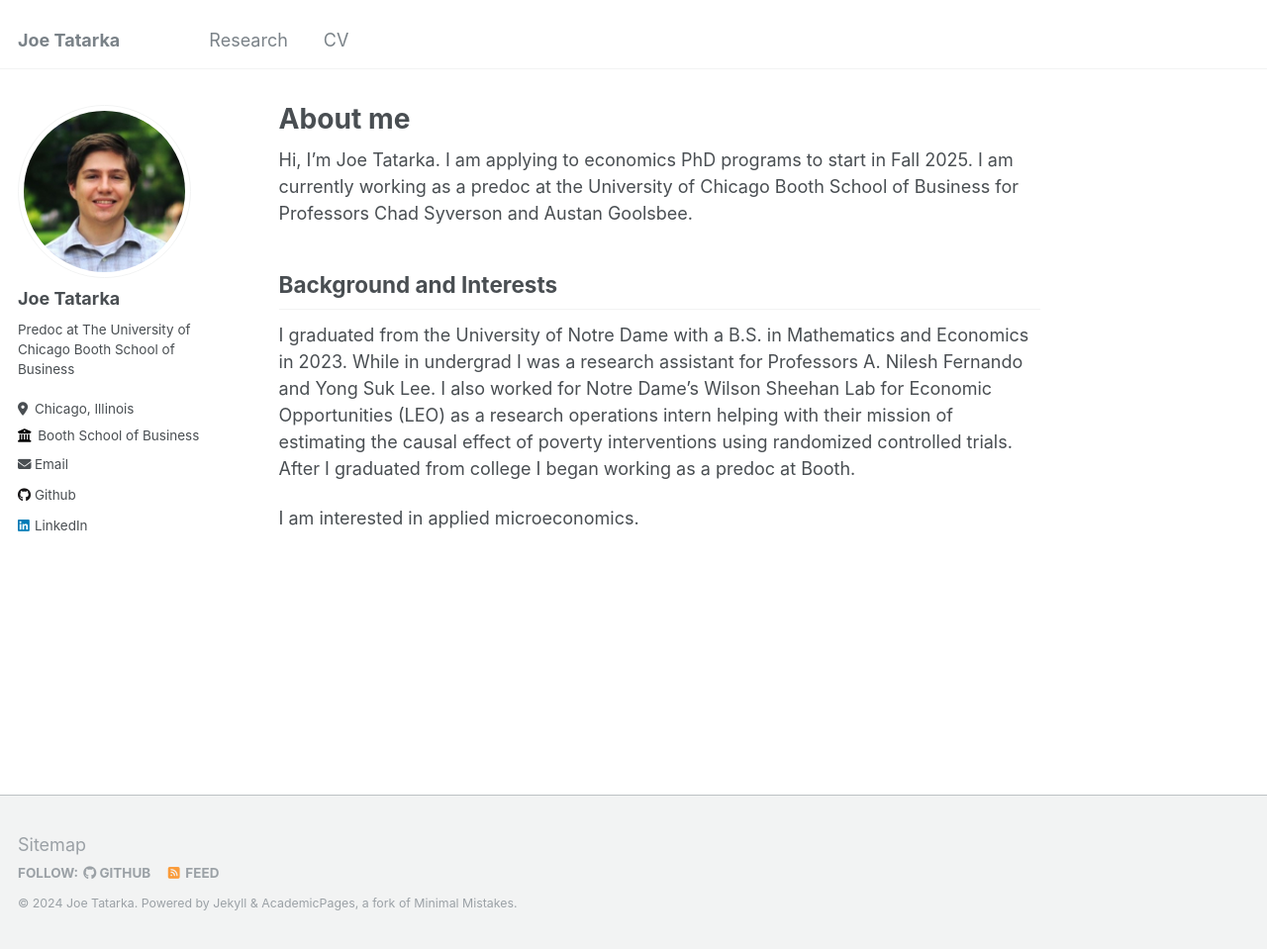
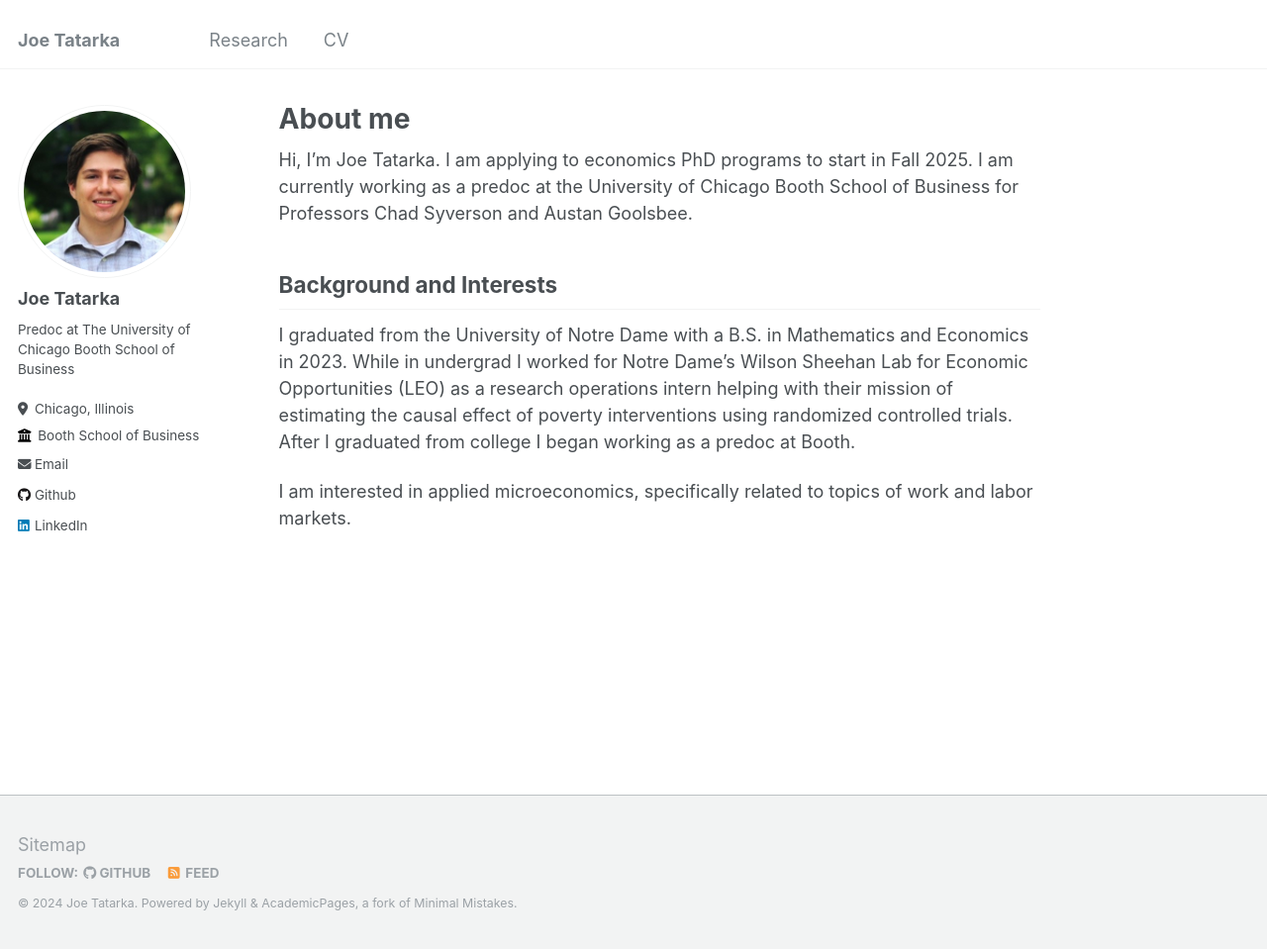
Before and after one commit to JoeTatarka/JoeTatarka.github.io, a Jekyll site: the page built from _pages/about.md, in a window 1280 px wide and 959 px high. Shown: the whole window at 99% size. Built offline with Jekyll 4.4.1, drawn with Linux system fonts in a browser that asks for light colours.

Commit message:
Update about.md

```diff
--- a/_pages/about.md
+++ b/_pages/about.md
@@ -11,6 +11,6 @@ Hi, I'm Joe Tatarka. I am applying to economics PhD programs to start in Fall 20
 
 
 ## Background and Interests
-I graduated from the University of Notre Dame with a B.S. in Mathematics and Economics in 2023. While in undergrad I was a research assistant for Professors A. Nilesh Fernando and Yong Suk Lee. I also worked for Notre Dame's Wilson Sheehan Lab for Economic Opportunities (LEO) as a research operations intern helping with their mission of estimating the causal effect of poverty interventions using randomized controlled trials. After I graduated from college I began working as a predoc at Booth.
+I graduated from the University of Notre Dame with a B.S. in Mathematics and Economics in 2023. While in undergrad I worked for Notre Dame's Wilson Sheehan Lab for Economic Opportunities (LEO) as a research operations intern helping with their mission of estimating the causal effect of poverty interventions using randomized controlled trials. After I graduated from college I began working as a predoc at Booth.
 
-I am interested in applied microeconomics.
+I am interested in applied microeconomics, specifically related to topics of work and labor markets.
```
